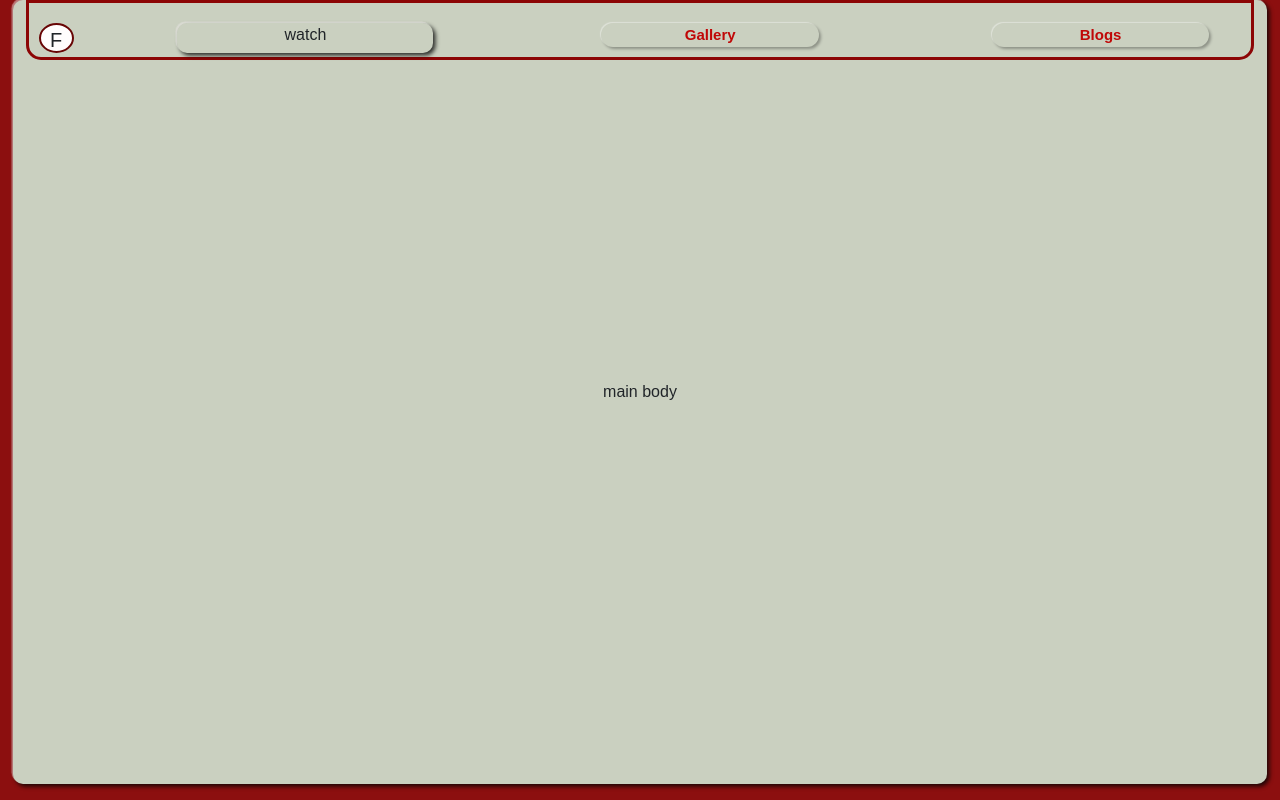
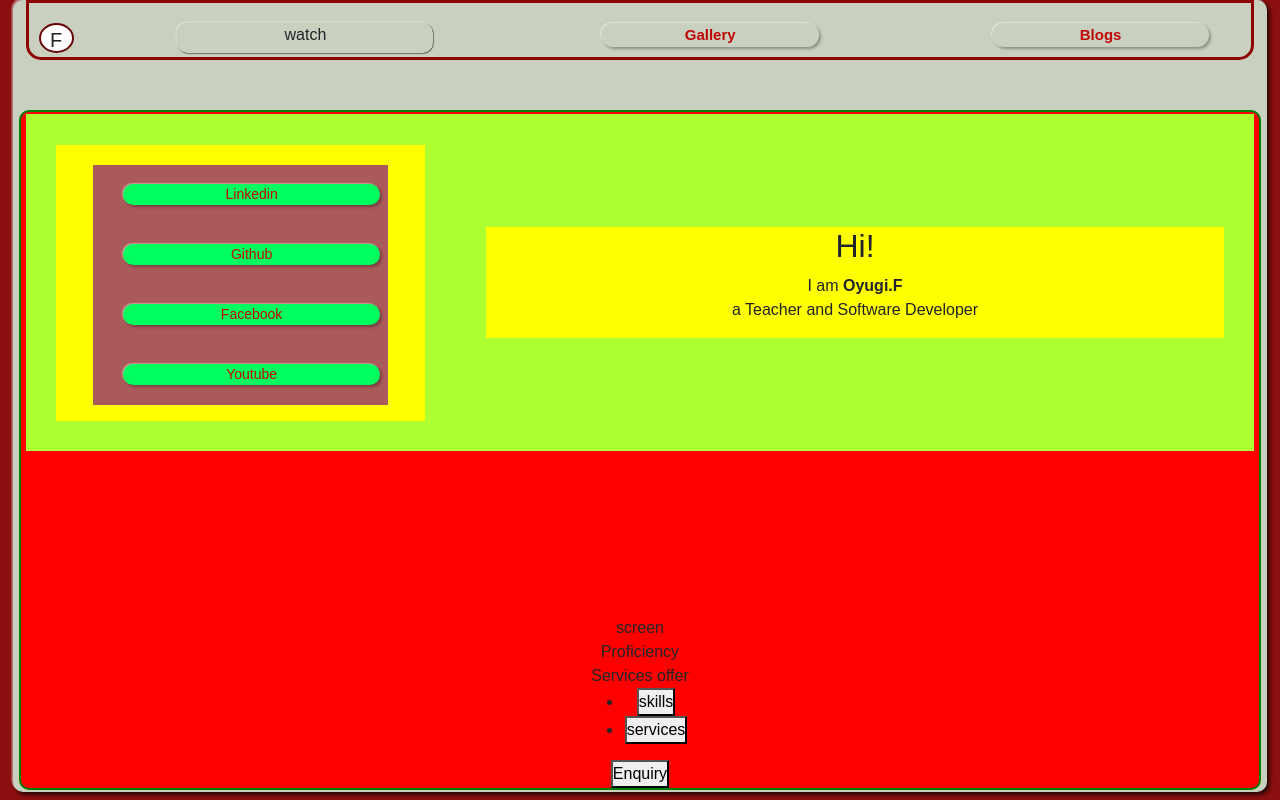
Before and after one commit to OyugiFelix/mywebsite, a Django app: page / in a window 1280 px wide. Run offline with Django 3.2, Linux system fonts and the light colour scheme.

Commit message:
designed social links

```diff
--- a/connect/static/styles.css
+++ b/connect/static/styles.css
@@ -11,7 +11,7 @@ body{
 }
 .content{
     background: #cad0c0;
-    height: 98vh;
+    height: 99vh;
     width: 98vw;
     align-items: center;
     justify-content: center;
@@ -85,7 +85,7 @@ body{
     text-align: center;
     border-radius: 10px;
     box-shadow: -1.5px -1.5px 1px rgba(237, 234, 234, 0.5),
-         2.5px 2.5px 4px rgba(4, 4, 4, 0.8);
+         .5px .5px 1px rgba(4, 4, 4, 0.8);
 
 }
 .logo{
@@ -102,9 +102,78 @@ body{
 
 
 }
+.main{
+    background-color: red;
+    height: 85vh;
+    margin-bottom: 2px;
+    padding-top: 2px;
+    bottom: 0;
+    position: absolute;
+    width: 97vw;
+    border: 2px solid green;
+    border-radius: 10px;
+    text-align: center;
+    align-items: center;
+    justify-content: space-between;
+    display: flex;
+    flex-direction: column;
+
+}
+.home{
+    background-color: greenyellow;
+    height: 50%;
+    width: 96vw;
+    text-align: center;
+    align-items: center;
+    justify-content: space-around;
+    display: flex;
+}
+.about{
+    width: 60%;
+    background-color: yellow;
+
+}
+.links{
+    width: 30%;
+    background-color: yellow;
+    text-align: center;
+    justify-content: space-around;
+    align-items: center;
+    display: flex;
+
+
+}
+.links ul{
+    width: 80%;
+    background-color: rgb(170, 90, 90);
+    text-align: center;
+    justify-content: space-around;
+    align-items: center;
+    display: flex;
+    flex-direction: column;
+    margin-top :20px;
+    height: 30vh;
+}
+.links ul a{
+    margin-right: 10px;
+    background-color: rgb(0, 255, 94);
+    text-align: center;
+    justify-content: center;
+    align-items: center;
+    display: flex;
+    text-decoration: none;
+    font-size: 14px;
+    color: rgb(192, 7, 7);
+    border-radius: 15px;
+    width: 98%;
+    box-shadow: -1px -1px 1px rgba(255, 255, 255, 0.4),
+                2px 2px 3px rgba(0, 0, 0, 0.3);
+
+}
+
 @media (max-width:599px) {
     .navlinks ul li{
-        background-color: rgb(220, 252, 215);
+        background-color: rgb(237, 166, 167);
         width: 18vw;
         text-align: center;
         justify-content: center;
--- a/connect/templates/index.html
+++ b/connect/templates/index.html
@@ -28,7 +28,35 @@
             </ul>
         </div>
       </div>
-      <div class="maai">main body</div>
+      <div class="main">
+        <div class="home">
+          <div class="links">
+             <ul>
+              <a href="https://www.linkedin.com/in/oyugi-felix-429697182/">Linkedin</a>
+              <a href="https://github.com/OyugiFelix">Github</a>
+              <a href="https://www.facebook.com/oyugi.felix.5">Facebook</a>
+              <a href="https://www.youtube.com/channel/UCu_tzmEMoL127V_rpJEjTCg">Youtube</a>
+            </ul>
+          </div>
+          <div class="about">
+            <h2>Hi!</h2>
+            <p>I am <strong>Oyugi.F</strong> <br> a Teacher and Software Developer</p>
+          </div>
+        </div>
+        <div class="display">
+          <div class="screen">screen
+           <div class="prof">Proficiency</div>
+           <div class="services">Services offer</div>
+          </div>
+          <div class="controls">
+            <ul>
+              <li><button id = "skills">skills</button></li>
+              <li><button id = "service">services</button></li>
+            </ul>
+          </div>
+          <button>Enquiry</button>
+        </div>
+      </div>
     </div>
   </body>
 </html>
```
